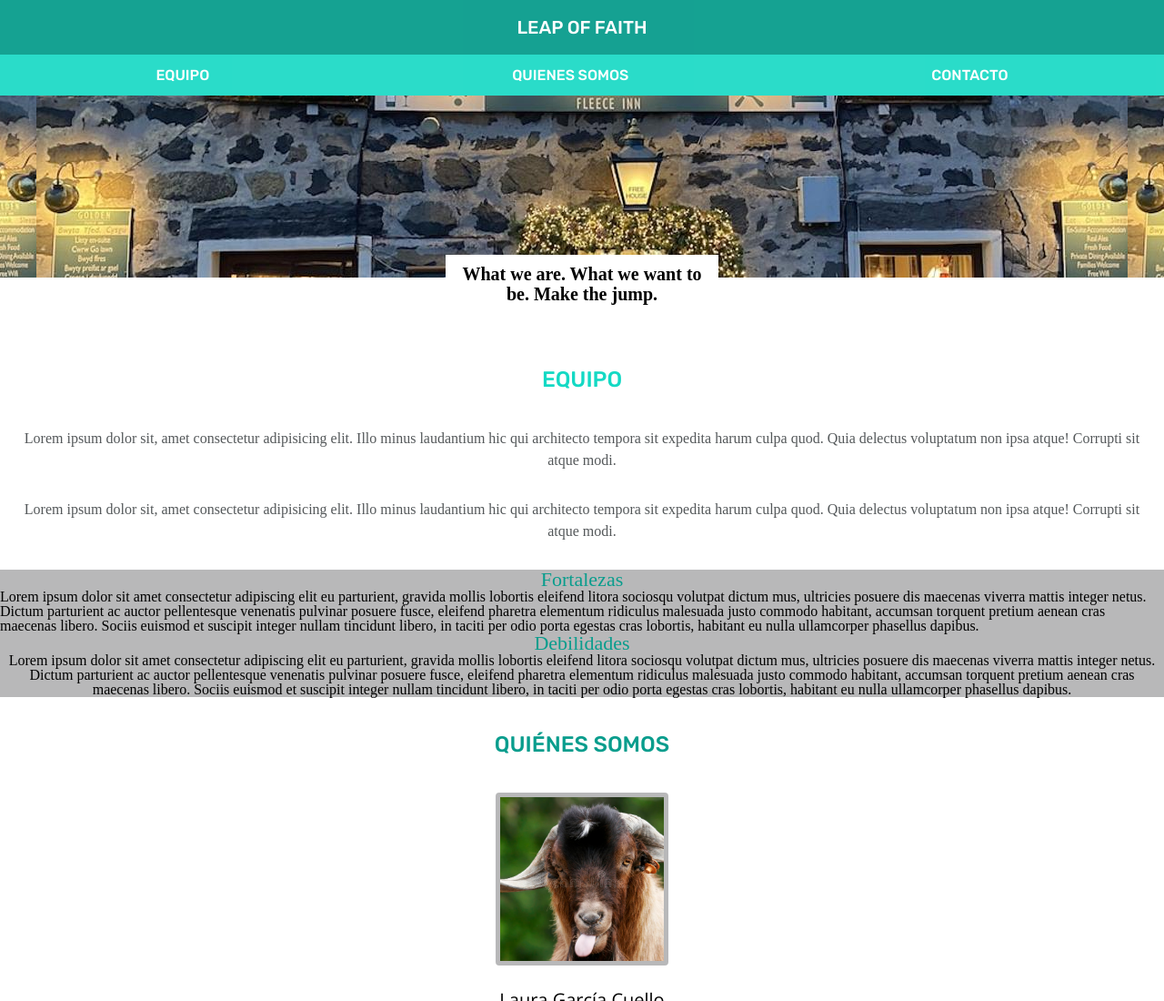
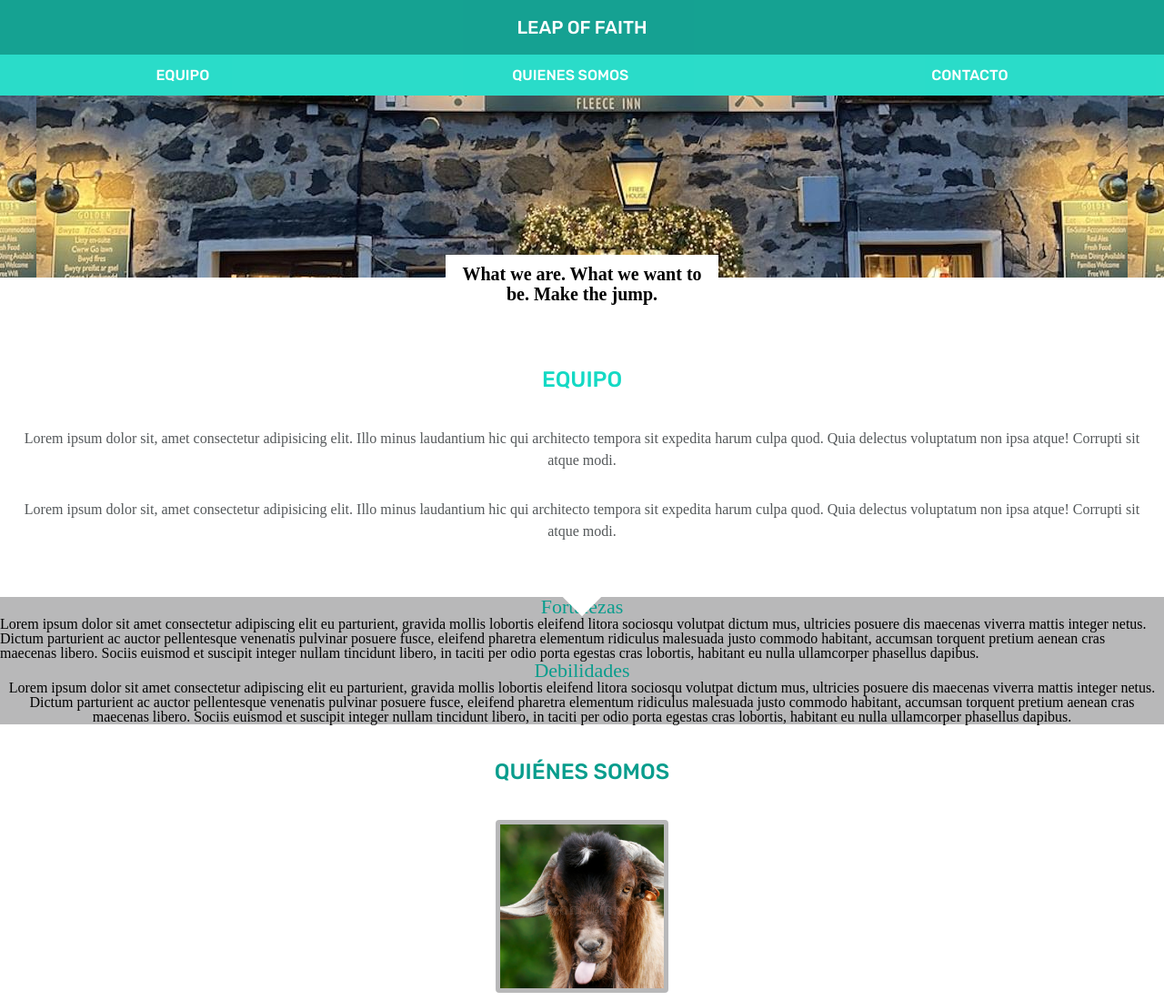
Before and after one commit to Adalab/project-promo-r-module-1-team-6, a plain HTML site: page index.html in a window 1280 px wide. Shown: the top 1100 px of the page at 91% size. Drawn offline with nearby package versions, Linux system fonts and the light colour scheme.

Commit message:
Finalización del rombo de separación entre las secciones de EQUIPO y FORTALEZAS

```diff
--- a/index.html
+++ b/index.html
@@ -33,7 +33,7 @@
             <h2 id="Equipo" class="equipo">EQUIPO</h2>
             <p>Lorem ipsum dolor sit, amet consectetur adipisicing elit. Illo minus laudantium hic qui architecto tempora sit expedita harum culpa quod. Quia delectus voluptatum non ipsa atque! Corrupti sit atque modi.</p>
             <p>Lorem ipsum dolor sit, amet consectetur adipisicing elit. Illo minus laudantium hic qui architecto tempora sit expedita harum culpa quod. Quia delectus voluptatum non ipsa atque! Corrupti sit atque modi.</p>
-
+            <div class="white-square"></div>
         </section>
 
         <section class="strengths-weaknesses">
--- a/styles/main.css
+++ b/styles/main.css
@@ -43,9 +43,12 @@
     padding-right: 10px;
     line-height: 45px;
 }
-
+.team {
+    display: flex;
+    flex-direction: column;
+    align-items: center;
+}
 .equipo{
-    text-align: center;
     padding: 30px;
     font-family: 'Rubik', Arial, Helvetica, sans-serif;
     font-weight: 500;
@@ -64,6 +67,13 @@
     margin-bottom: 30px;
     padding-left: 15px;
     padding-right: 15px;
+}
+.white-square {
+    width: 30px;
+    height: 30px;
+    transform: translate(0, 50%) rotate(45deg);
+    z-index: 1;
+    background-color: var(--white);
 }
 
 /* Fortalezas y debilidades*/
@@ -118,13 +128,6 @@
     font-weight:bold ;
     line-height: 1.1;
     font-family: "Open-sans";
-
-
-
-
-
-
-
 
 
   }
```
